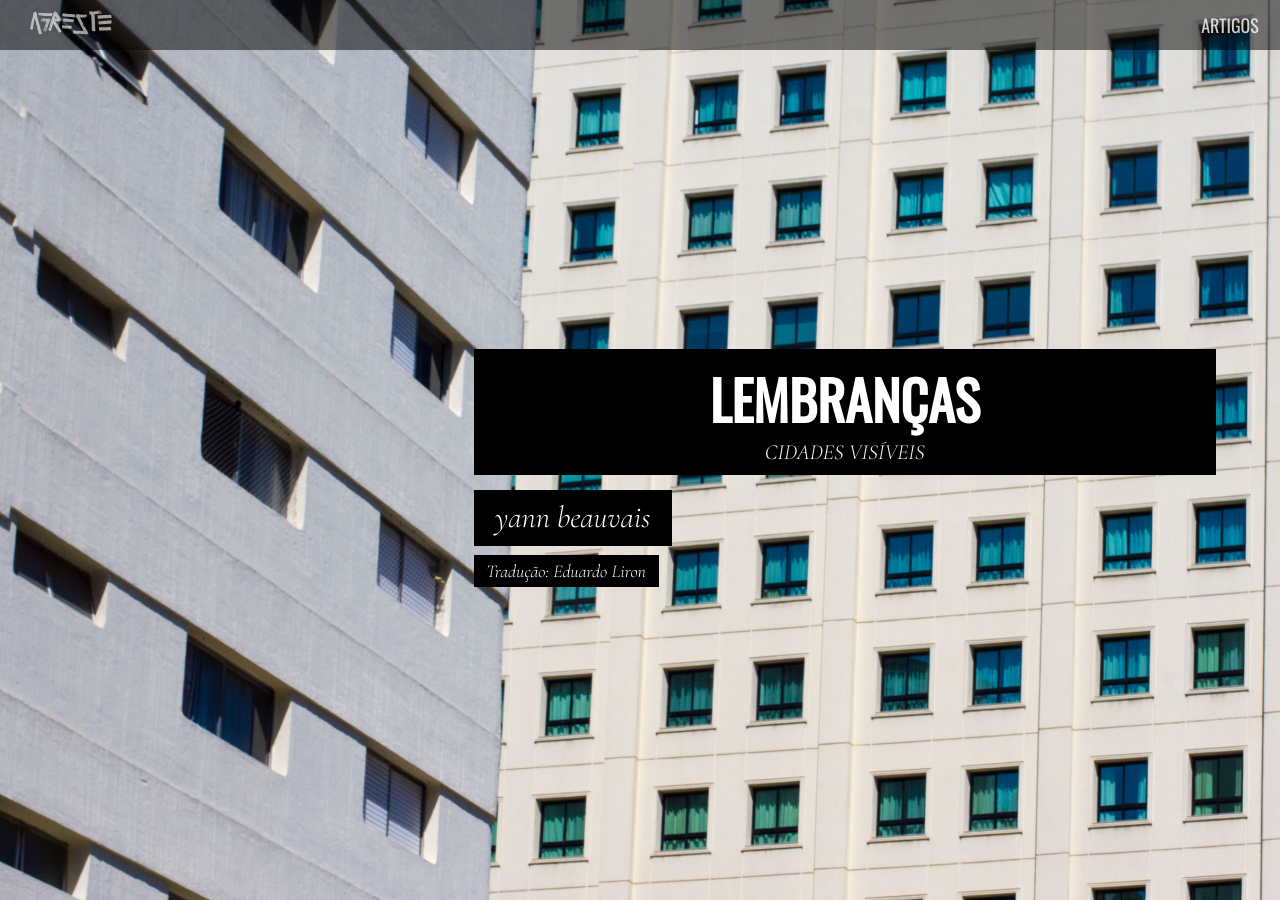
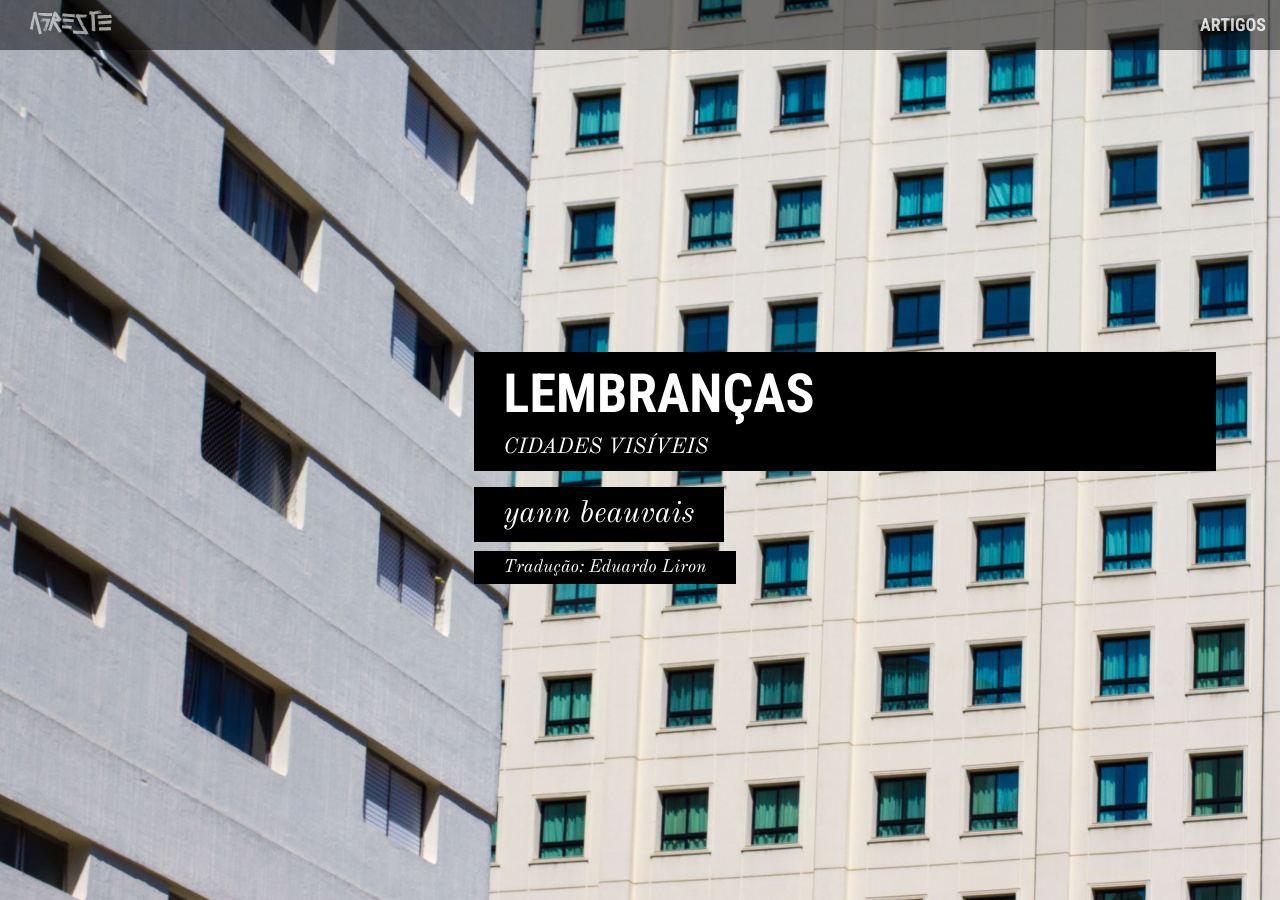
Before and after one commit to Agreste/agreste.github.io, a Jekyll site: the page built from 2/_posts/2017-05-15-Lembrancas.md, in a window 1280 px wide and 900 px high. Built offline with Jekyll 4.4.1, drawn with Linux system fonts in a browser that asks for light colours.

Commit message:
Mudanças de layour

```diff
--- a/2/css/article.css
+++ b/2/css/article.css
@@ -1,4 +1,4 @@
-@import url('https://fonts.googleapis.com/css?family=Open+Sans:300,400|Oswald|Cormorant+Garamond:300i');
+@import url('https://fonts.googleapis.com/css?family=Open+Sans:300,400|Roboto+Condensed:700|Old+Standard+TT:400i');
 
 /* background setup */
 .background {
@@ -71,49 +71,48 @@
     cursor: pointer; cursor: hand;
 }
 
-.content-b-title .box .left {
+.content-b-title .left {
+    text-align: right;
+}
+
+.content-b-title .right {
     text-align: left;
 }
 
-.content-b-title .box .right {
-    text-align: right;
+.content-b-title h1, .content-b-title h2, .content-b-title span  {
+  color: #fff;
+  background-color: rgb(0,0,0);
+  padding: 10px 30px;
 }
 
 .content-b-title h1 {
-    font-family: 'Oswald', sans-serif;
+    font-family: 'Roboto Condensed', sans-serif;
     font-size: 3em;
     text-transform: uppercase;
-    color: #fff;
-    background-color: rgb(0,0,0);
-    padding: 10px;
     margin-bottom: 0px;
 }
 
 .content-b-title h2 {
-    font-family: 'Cormorant Garamond', serif;
+    font-family: 'Old Standard TT', serif;
     font-size: 1.2em;
-    font-style: italic;
     font-weight: 300;
-    color: #fff;
-    background-color: rgb(0,0,0);
-    padding: 10px;
     margin: 0px;
-    padding-top: 0px;
     margin-top: -10px;
 }
 
 .content-b-title span{
   display: block;
-  padding: 0.3em 0.7em;
+  padding: 0.3em 30px;
   margin-top: 0.5em;
   float: left;
   clear: both;
-  background-color: rgb(0,0,0);
-  color: #fff;
-  font-family: 'Cormorant Garamond', serif;
-  font-style: italic;
+  font-family: 'Old Standard TT', serif;
   font-weight: 300;
   text-indent: 0;
+}
+
+.content-b-title .left span {
+    float: right;
 }
 
 .autor {
@@ -157,11 +156,13 @@
 .right {
   margin-right: 5% !important;
   margin-left: auto !important;
+  text-align: left;
 }
 
 .left {
   margin-right: auto !important;
   margin-left: 5% !important;
+  text-align: right;
 }
 
 /* visual styles */
@@ -207,7 +208,7 @@
 }
 
 #art-menu {
-    font-family: 'Oswald', sans-serif;
+    font-family: 'Roboto Condensed', sans-serif;
     text-transform: uppercase;
     float: right;
     width: 100px;
```
Also changed, not shown: 2/css/frontpage.css (+15 -15 lines), 3 other files.
